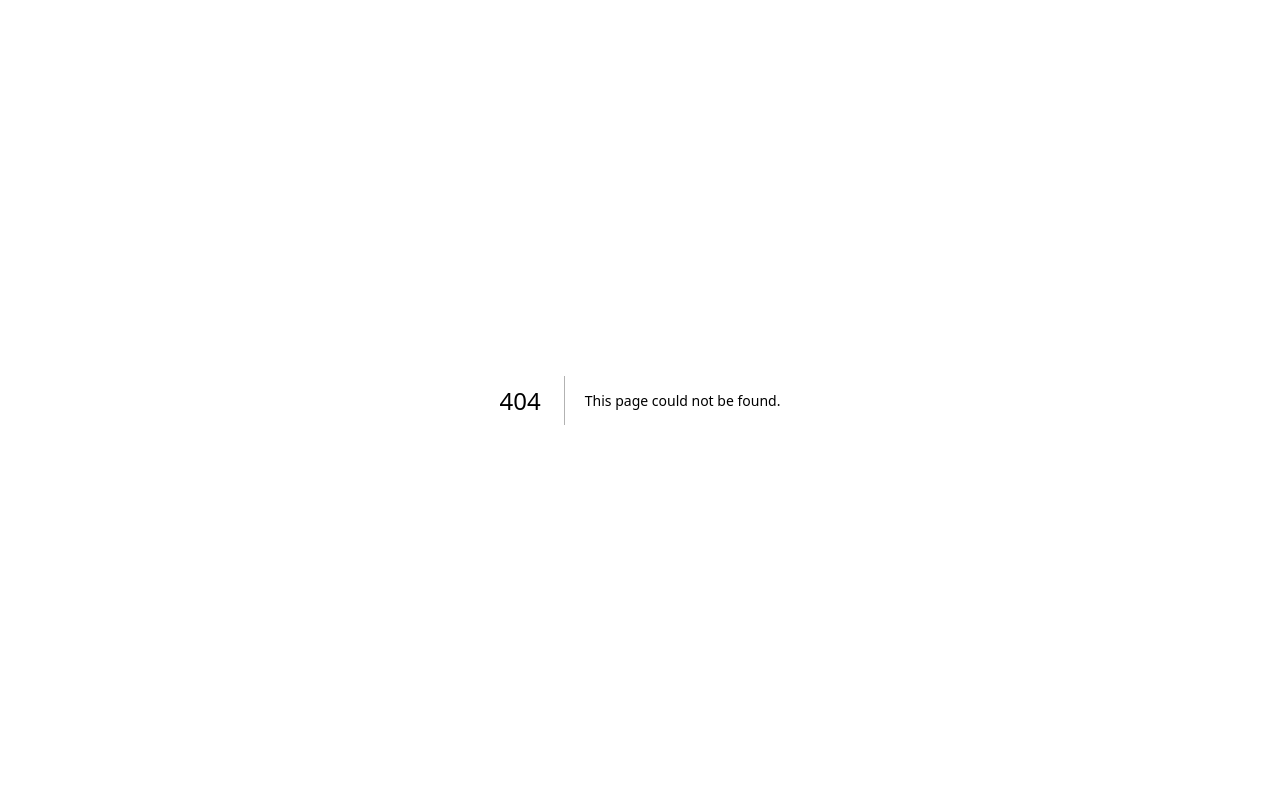
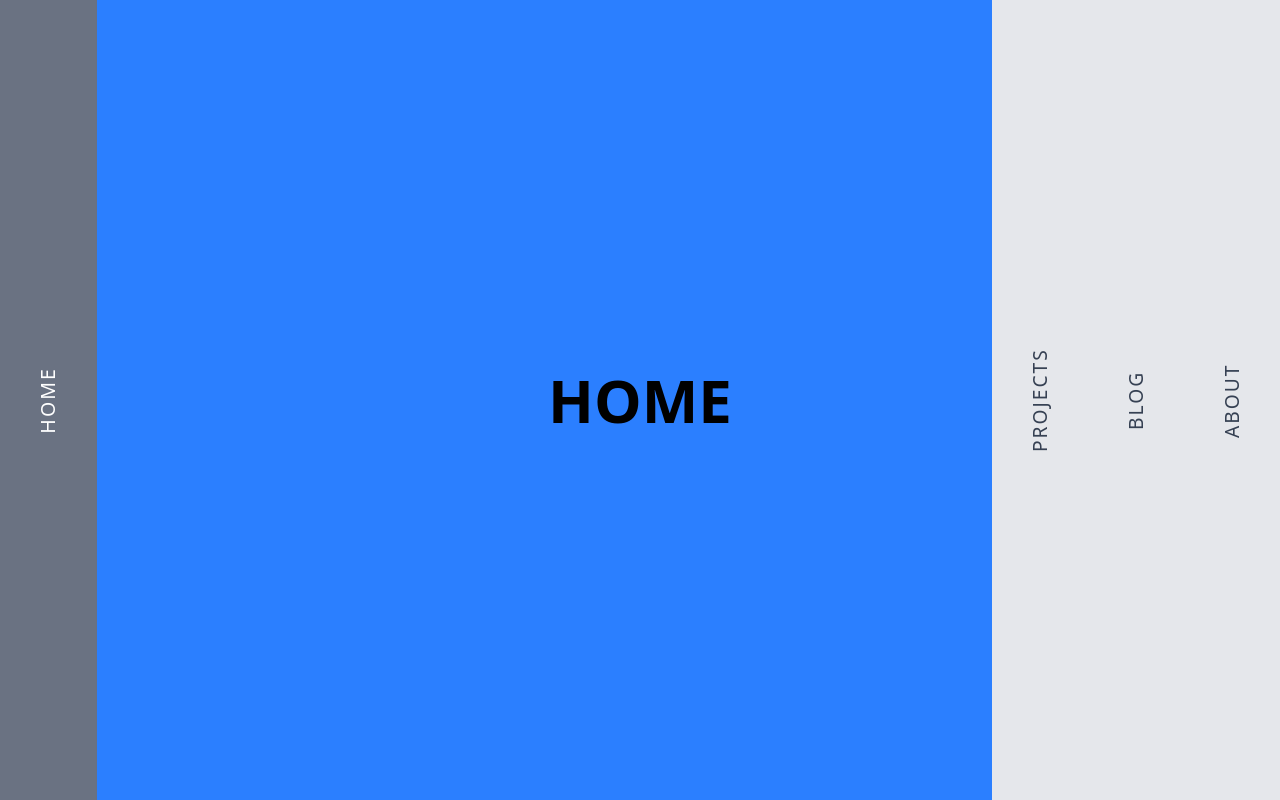
Before and after one commit to Ceendi/a1-website, a Next.js app: page /blog in a window 1280 px wide. Before the commit this address had no page. Built offline with nearby package versions, Linux system fonts and the light colour scheme.

Commit message:
small changes

```diff
--- /dev/null
+++ b/src/app/about/page.tsx
@@ -0,0 +1,9 @@
+import AnimatedNav from "../components/AnimatedNav";
+
+export default function About() {
+  return (
+    <main className="min-h-screen bg-white">
+      <AnimatedNav />
+    </main>
+  );
+}
--- /dev/null
+++ b/src/app/blog/page.tsx
@@ -0,0 +1,9 @@
+import AnimatedNav from "../components/AnimatedNav";
+
+export default function Blog() {
+  return (
+    <main className="min-h-screen bg-white">
+      <AnimatedNav />
+    </main>
+  );
+}
--- a/src/app/components/AnimatedNav.tsx
+++ b/src/app/components/AnimatedNav.tsx
@@ -122,8 +122,8 @@ export default function AnimatedNav() {
     exit: (direction: "left" | "right") => ({
       x:
         direction === "left"
-          ? `calc(-100vw - ${4 * 6}rem)`
-          : `calc(100vw + ${4 * 6}rem)`,
+          ? `calc(-100vw + ${4 * 6}rem)`
+          : `calc(100vw - ${4 * 6}rem)`,
       opacity: 1,
     }),
   };
@@ -137,11 +137,11 @@ export default function AnimatedNav() {
             key={PAGES[index].id}
             onClick={() => handleTabClick(index)}
             disabled={isAnimating}
-            className={`w-24 h-full flex items-center justify-center border-b border-gray-200 cursor-pointer select-none
+            className={`w-24 h-full flex items-center justify-center cursor-pointer select-none
               ${
                 index === activeIndex
-                  ? "bg-blue-500 text-white font-bold"
-                  : "bg-gray-200 text-gray-700"
+                  ? "bg-gray-500 text-white"
+                  : "bg-gray-200 "
               }
             `}
             style={{
@@ -226,7 +226,7 @@ export default function AnimatedNav() {
             className="absolute top-0 w-full h-full flex items-center justify-center bg-white"
           >
             {/* Content */}
-            <div className="absolute flex-1 flex items-center justify-center w-full pl-28 pr-8 py-8">
+            <div className="absolute flex-1 flex items-center justify-center w-full">
               {PAGES[activeIndex].content}
             </div>
 
@@ -241,7 +241,7 @@ export default function AnimatedNav() {
                   ${
                     animationBatch?.direction === "left" &&
                     index === animationBatch.tabIndices.length - 1
-                      ? "bg-blue-500 text-white"
+                      ? "bg-gray-500 text-white"
                       : "bg-gray-200"
                   }`}
                 style={{
--- /dev/null
+++ b/src/app/context/NavigationContext.tsx
@@ -0,0 +1,64 @@
+"use client";
+import { createContext, useContext, useState, ReactNode } from "react";
+
+interface NavigationContextType {
+  leftTabs: number[];
+  rightTabs: number[];
+  setLeftTabs: (tabs: number[]) => void;
+  setRightTabs: (tabs: number[]) => void;
+  activeIndex: number;
+  setActiveIndex: (index: number) => void;
+  isAnimating: boolean;
+  setIsAnimating: (isAnimating: boolean) => void;
+  direction: "left" | "right";
+  setDirection: (direction: "left" | "right") => void;
+  animationBatch: { direction: "left" | "right"; tabIndices: number[] } | null;
+  setAnimationBatch: (
+    batch: { direction: "left" | "right"; tabIndices: number[] } | null
+  ) => void;
+}
+
+const NavigationContext = createContext<NavigationContextType | undefined>(
+  undefined
+);
+
+export function NavigationProvider({ children }: { children: ReactNode }) {
+  const [leftTabs, setLeftTabs] = useState<number[]>([0]);
+  const [rightTabs, setRightTabs] = useState<number[]>([1, 2, 3]);
+  const [activeIndex, setActiveIndex] = useState(0);
+  const [isAnimating, setIsAnimating] = useState(false);
+  const [direction, setDirection] = useState<"left" | "right">("left");
+  const [animationBatch, setAnimationBatch] = useState<{
+    direction: "left" | "right";
+    tabIndices: number[];
+  } | null>(null);
+
+  return (
+    <NavigationContext.Provider
+      value={{
+        leftTabs,
+        rightTabs,
+        setLeftTabs,
+        setRightTabs,
+        activeIndex,
+        setActiveIndex,
+        isAnimating,
+        setIsAnimating,
+        direction,
+        setDirection,
+        animationBatch,
+        setAnimationBatch,
+      }}
+    >
+      {children}
+    </NavigationContext.Provider>
+  );
+}
+
+export function useNavigation() {
+  const context = useContext(NavigationContext);
+  if (context === undefined) {
+    throw new Error("useNavigation must be used within a NavigationProvider");
+  }
+  return context;
+}
--- /dev/null
+++ b/src/app/projects/page.tsx
@@ -0,0 +1,9 @@
+import AnimatedNav from "../components/AnimatedNav";
+
+export default function Projects() {
+  return (
+    <main className="min-h-screen bg-white">
+      <AnimatedNav />
+    </main>
+  );
+}
```
